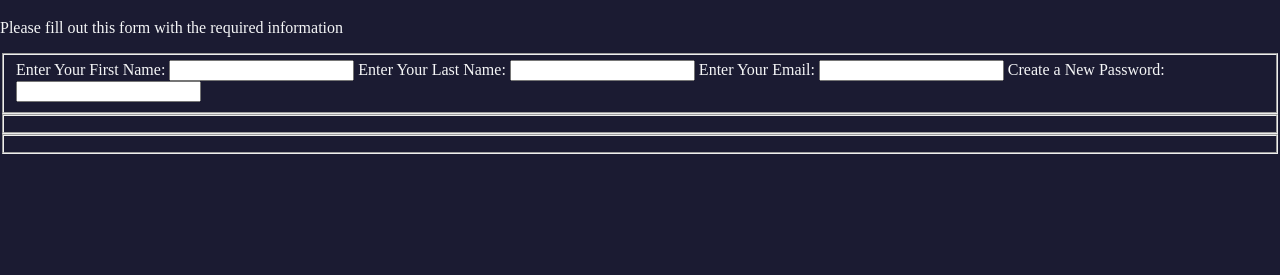
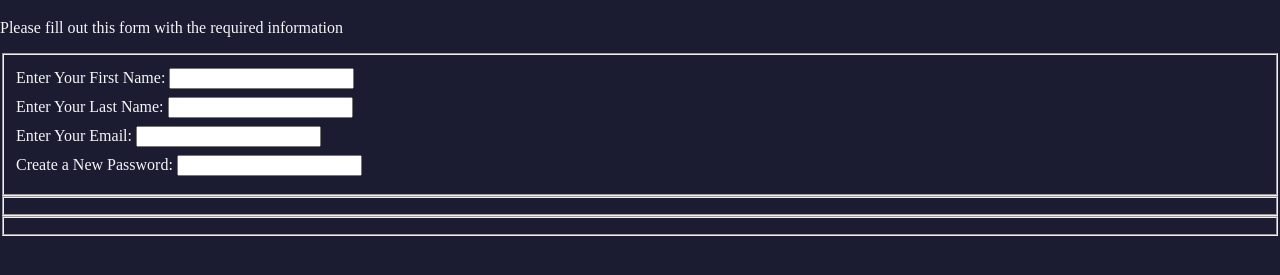
Before and after one commit to iBarakaa/FCC_htmlcssventures, a plain HTML site: page forms/index.html in a window 1280 px wide. Shown: the part 61-336 px from the top of the page. Drawn offline with Linux system fonts and the light colour scheme.

Commit message:
Modifying the appearance of the labels within the first fieldset element

```diff
--- a/forms/styles.css
+++ b/forms/styles.css
@@ -10,3 +10,10 @@ body {
     background-color: #1b1b32;
     color: #f5f6f7;
 }
+
+label {
+    /* makes label elements appear on separate lines */
+    display: block;
+    /* separates elements from each other */
+    margin: 0.5rem 0;
+}
```
